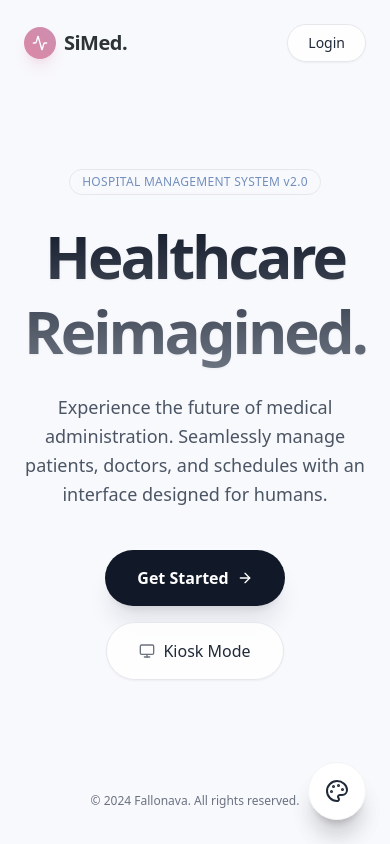
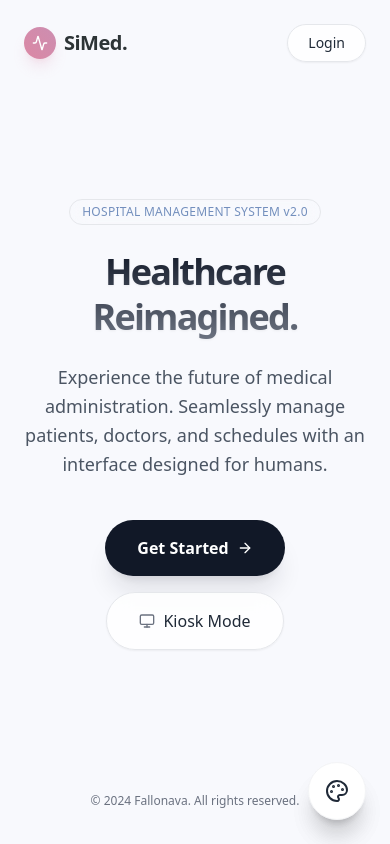
Before and after one commit to Fallonava/frontend-simed, a React (Vite) app in the folder frontend/: page / in a window 390 px wide. Built offline with nearby package versions, Linux system fonts and the light colour scheme.

Commit message:
feat: Implement new welcome page with interactive UI, theme toggle, and navigation.

```diff
--- a/frontend/src/pages/Welcome.jsx
+++ b/frontend/src/pages/Welcome.jsx
@@ -39,7 +39,7 @@ const Welcome = () => {
                     <span className="inline-block py-1 px-3 rounded-full bg-gradient-to-r from-salm-blue/10 to-salm-purple/10 border border-salm-blue/20 text-salm-blue text-xs font-medium tracking-wide mb-6 backdrop-blur-md dark:from-salm-blue/20 dark:to-salm-purple/20 dark:border-white/10">
                         HOSPITAL MANAGEMENT SYSTEM v2.0
                     </span>
-                    <h1 className="text-6xl md:text-8xl font-bold tracking-tighter mb-6 bg-clip-text text-transparent bg-gradient-to-b from-gray-900 to-gray-500 dark:from-white dark:to-white/50 leading-tight drop-shadow-sm">
+                    <h1 className="text-4xl sm:text-6xl md:text-8xl font-bold tracking-tighter mb-6 bg-clip-text text-transparent bg-gradient-to-b from-gray-900 to-gray-500 dark:from-white dark:to-white/50 leading-tight drop-shadow-sm">
                         Healthcare <br /> Reimagined.
                     </h1>
                     <p className="max-w-xl mx-auto text-lg text-gray-600 dark:text-gray-400 mb-10 leading-relaxed font-medium">
```
Also changed, not shown: 1 other file (tests, documents, lock files or other folders).
